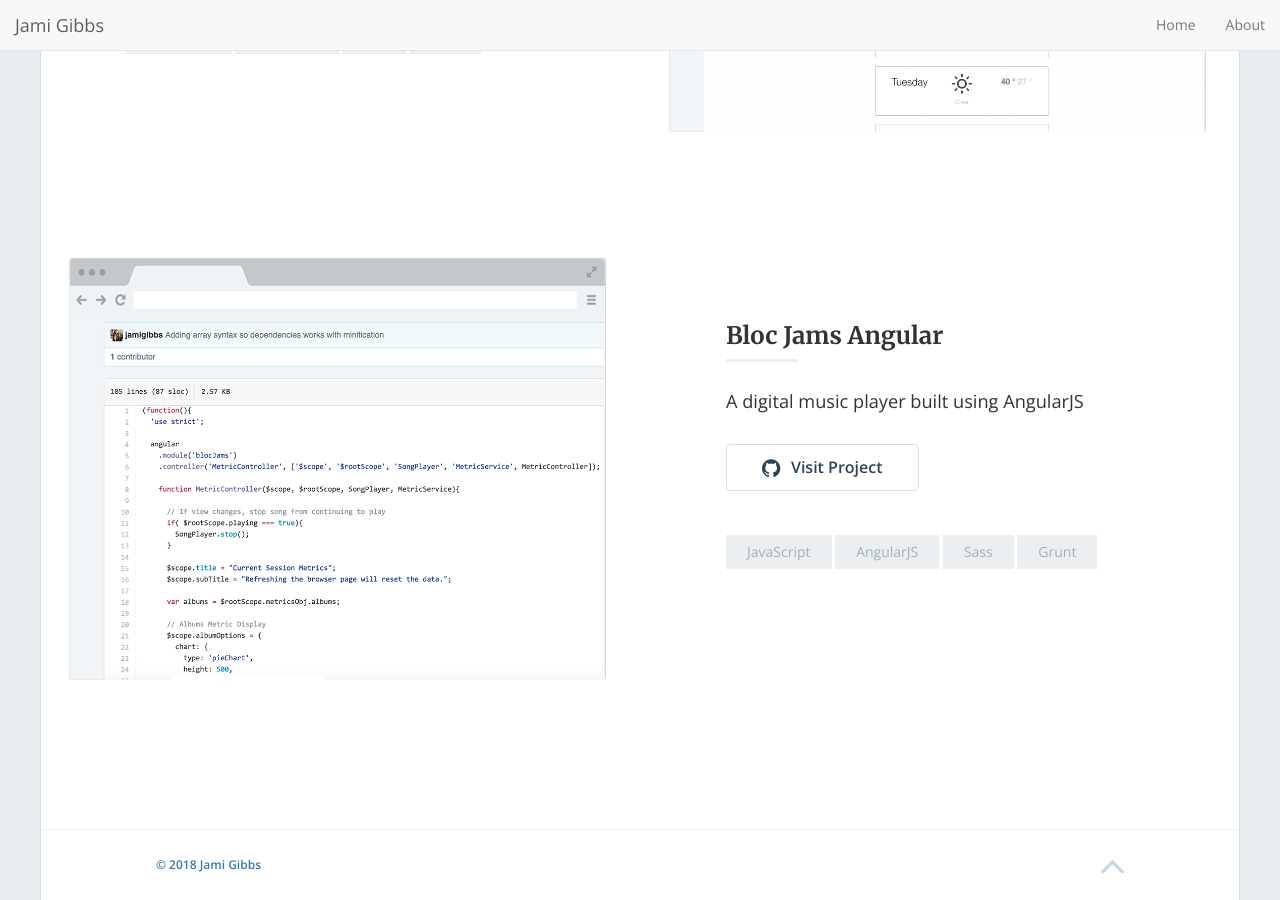
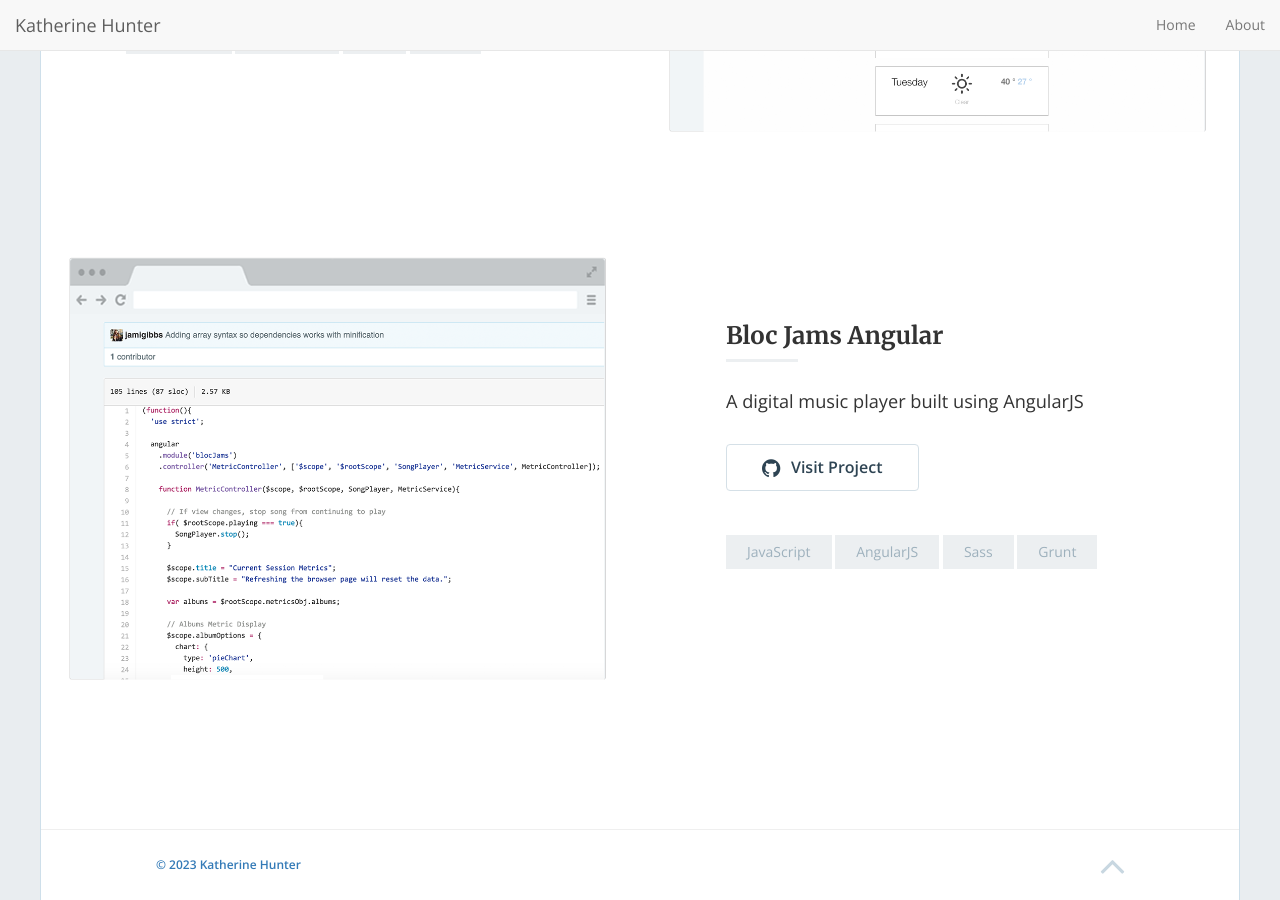
Before and after one commit to kehunter/kehunter.github.io, a Jekyll site: the page built from index.html, in a window 1280 px wide and 900 px high, scrolled down 2320 px. Built offline with Jekyll 4.4.1, drawn with Linux system fonts in a browser that asks for light colours; nearby versions of some CDN libraries; the list of posts is cut into pages by our own code.

Commit message:
changed name in config

```diff
--- a/_config.yml
+++ b/_config.yml
@@ -87,8 +87,8 @@ pagination:
 ############################################################
 
 ### Phantom settings
-footer_text: '© 2018 Jami Gibbs'
-admin_name: 'Jami Gibbs'
+footer_text: '© 2023 Katherine Hunter'
+admin_name: 'Katherine Hunter'
 google_analytics: "UA-9999999-99" # Update with your own tracking ID
 enable_contact: false
 
```
